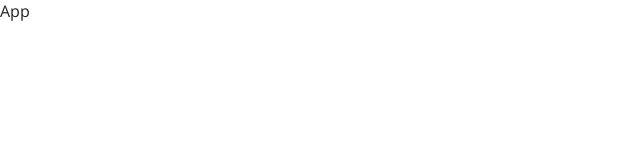
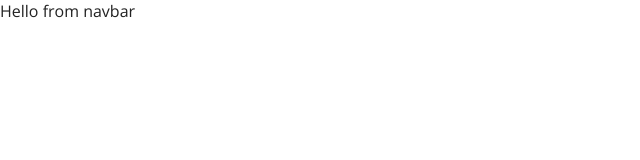
Before and after one commit to bekirasimcelik/Udemig_ReduxCityTours, a React (Create React App) app: page / in a window 1280 px wide. Shown: the top 160 px of the page, without its empty margins (0-640 px from the left). Built offline with nearby package versions, Linux system fonts and the light colour scheme.

Commit message:
navbar added

```diff
--- a/src/App.js
+++ b/src/App.js
@@ -1,7 +1,8 @@
 import React from "react";
 import "./App.scss";
+import Navbar from "./components/Navbar/Navbar";
 const App = () => {
-  return <div>App</div>;
+  return <Navbar />;
 };
 
 export default App;
--- /dev/null
+++ b/src/components/Navbar/Navbar.js
@@ -0,0 +1,6 @@
+import React from "react";
+import "./Navbar.scss";
+
+export default function Navbar() {
+  return <div>Hello from navbar</div>;
+}
```
Also changed, not shown: src/components/Navbar/Navbar.scss (added).
